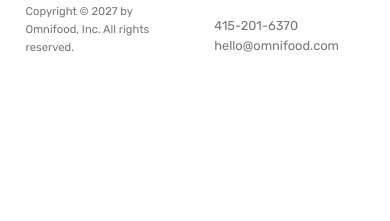
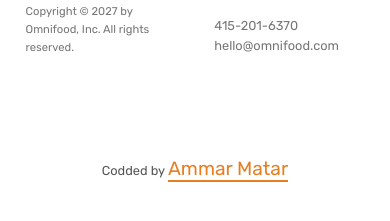
Before and after one commit to AmmaMatar47/Omnifood-responsive-project, a plain HTML site: page index.html in a window 390 px wide. Shown: the part 9527-9748 px from the top of the page. Before the commit the page ends 9712 px from the top, so only its background shows below. Drawn offline with nearby package versions, Linux system fonts and the light colour scheme.

Commit message:
Fixed the mobile nav icon bug

```diff
--- a/CSS/queries.css
+++ b/CSS/queries.css
@@ -122,7 +122,7 @@ Instead , 1rem = 1em = 16px */
   }
 
   .main-nav {
-    background-color: rgb(255, 255, 255, 0.6);
+    background-color: rgb(255, 255, 255, 0.8);
     backdrop-filter: blur(10px);
     -webkit-backdrop-filter: blur(10px);
     position: fixed;
--- a/CSS/style.css
+++ b/CSS/style.css
@@ -662,3 +662,38 @@
   display: flex;
   align-items: center;
 }
+
+.codded-by-text {
+  font-size: 1.6rem;
+  text-align: center;
+}
+
+.github-link:link,
+.github-link:visited {
+  position: relative;
+  color: #e67e22;
+  text-decoration: none;
+  font-size: 2.4rem;
+  transition: all 0.4s;
+}
+
+.github-link::after {
+  content: '';
+  position: absolute;
+  inset: 100% 0 0 0;
+  height: 2px;
+  width: 100%;
+  transform: scaleX(1);
+  background-color: #e67e22;
+  transition: all 0.4s;
+}
+
+.github-link:hover,
+.github-link:active {
+  color: #cf711f;
+  text-decoration: none;
+  font-size: 2.4rem;
+  &.github-link::after {
+    transform: scaleX(0);
+  }
+}
--- a/index.html
+++ b/index.html
@@ -45,8 +45,8 @@
         </ul>
       </nav>
       <button class="btn-mobile-nav">
-        <ion-icon name="menu-outline" class="icon-mobile-nav"></ion-icon>
-        <ion-icon name="close-outline" class="icon-mobile-nav hide"></ion-icon>
+        <ion-icon name="menu-outline" class="icon-mobile-nav icon-open-nav"></ion-icon>
+        <ion-icon name="close-outline" class="icon-mobile-nav icon-close-nav hide"></ion-icon>
       </button>
     </header>
     <main>
@@ -569,6 +569,9 @@
           </ul>
         </nav>
       </div>
+      <p class="codded-by-text">
+        Codded by <a href="https://github.com/AmmaMatar47" class="github-link">Ammar Matar</a>
+      </p>
     </footer>
     <script
       type="module"
--- a/script.js
+++ b/script.js
@@ -3,8 +3,8 @@ const header = document.querySelector('.header');
 const heroSection = document.querySelector('.section-hero');
 const nav = document.querySelector('.main-nav');
 const navMobileBtn = document.querySelector('.btn-mobile-nav');
-const iconOpen = document.querySelector('.header');
-const iconClose = document.querySelector('.header');
+const iconOpen = document.querySelector('.icon-open-nav');
+const iconClose = document.querySelector('.icon-close-nav');
 
 /////////////////////////////////////////////////
 // Mobile NAV
```
